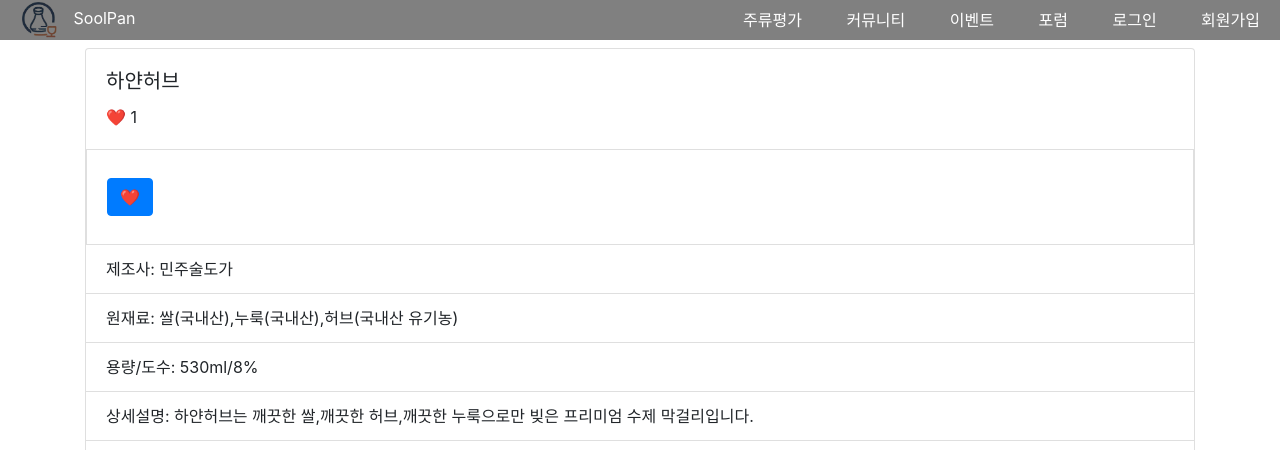
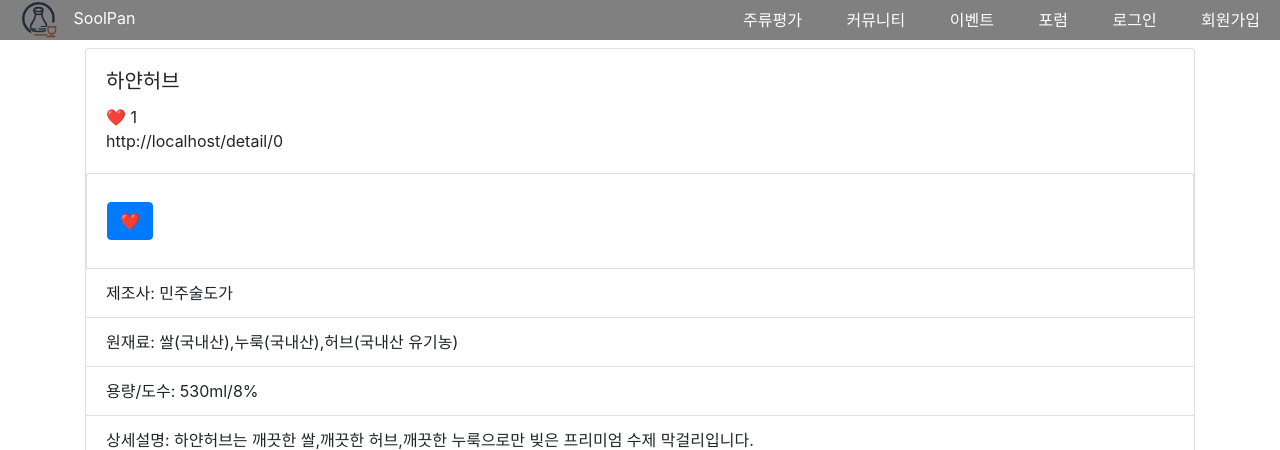
Before and after one commit to Glory7777/The_Glory, a Django app: page /detail/0/ in a window 1280 px wide. Shown: the top 450 px of the page. Run offline with Django 4.2, Linux system fonts and the light colour scheme; data comes from the database, SQL or seed files in the repository; data that the repository does not hold is empty; some libraries are stand-ins or nearby versions.

Commit message:
230814_주소값 리턴 추가
database_views에 디테일 페이지 주소값 리턴 추가함 (응용하여 공유하기 만들 수 있을 듯)

```diff
--- a/soolpan/DataBase/templates/tal_detail.html
+++ b/soolpan/DataBase/templates/tal_detail.html
@@ -7,6 +7,7 @@
             <div class="card-body">
                 <h5 class="card-title">{{ tal_detail.name }}</h5>
                 <div>❤️ {{tal_detail.like}}</div>
+                <div>{{page_path}}</div>
             </div>
 
             <li class="list-group-item">
@@ -25,9 +26,9 @@
 
                     {% endfor %}
                     {% if search.like == 1 %}
-                    <button type="submit" class="btn btn-warning"> 💔</button>
+                    <button type="submit" class="btn btn-warning">💔</button>
                     {% else %}
-                    <button type="submit" class="btn btn-primary"> ❤️ </button>
+                    <button type="submit" class="btn btn-primary">❤️</button>
                     {% endif %}
                 </form>
                 <!-- 즐겨찾기용 부분 -->
--- a/soolpan/DataBase/views.py
+++ b/soolpan/DataBase/views.py
@@ -126,6 +126,10 @@ class TalDetailView(DetailView):
             graph_comments.append(graph_html_comment)
         context['comments_and_graphs'] = zip(comments, graph_comments)
 
+        #주소 리턴
+        path = self.page_share(self.object.pk)
+        context['page_path']=path
+
         #전체 컨텍스트 리턴
         return context
 
@@ -249,6 +253,12 @@ class TalDetailView(DetailView):
         except:
             pass
 
+    def page_share(self, id):
+        current_site = get_current_site(self.request) #현재 페이지 도메인 가져오기(127.0.0.1:8000 변경 대응)
+        path = reverse('path_detail') #api기본주소 가져오기
+        detail_path = f"http://{current_site}{path}{id}"
+        return detail_path
+
 def comment_update(request, pk):
     comment = get_object_or_404(Comment, pk=pk)
     tal_result = comment.post_id
--- a/soolpan/soolpan/urls.py
+++ b/soolpan/soolpan/urls.py
@@ -41,5 +41,6 @@ urlpatterns = [
     path('favorite/', FavoriteList.as_view()),
     path('imgboard1/', include('imgboard1.urls')),
     path('product/', ProductList.as_view()),
+    path('detail/', TalDetailView.as_view(), name='path_detail'),
 ]
 urlpatterns += static(settings.MEDIA_URL, document_root=settings.MEDIA_ROOT) # media 경로 추가
```
